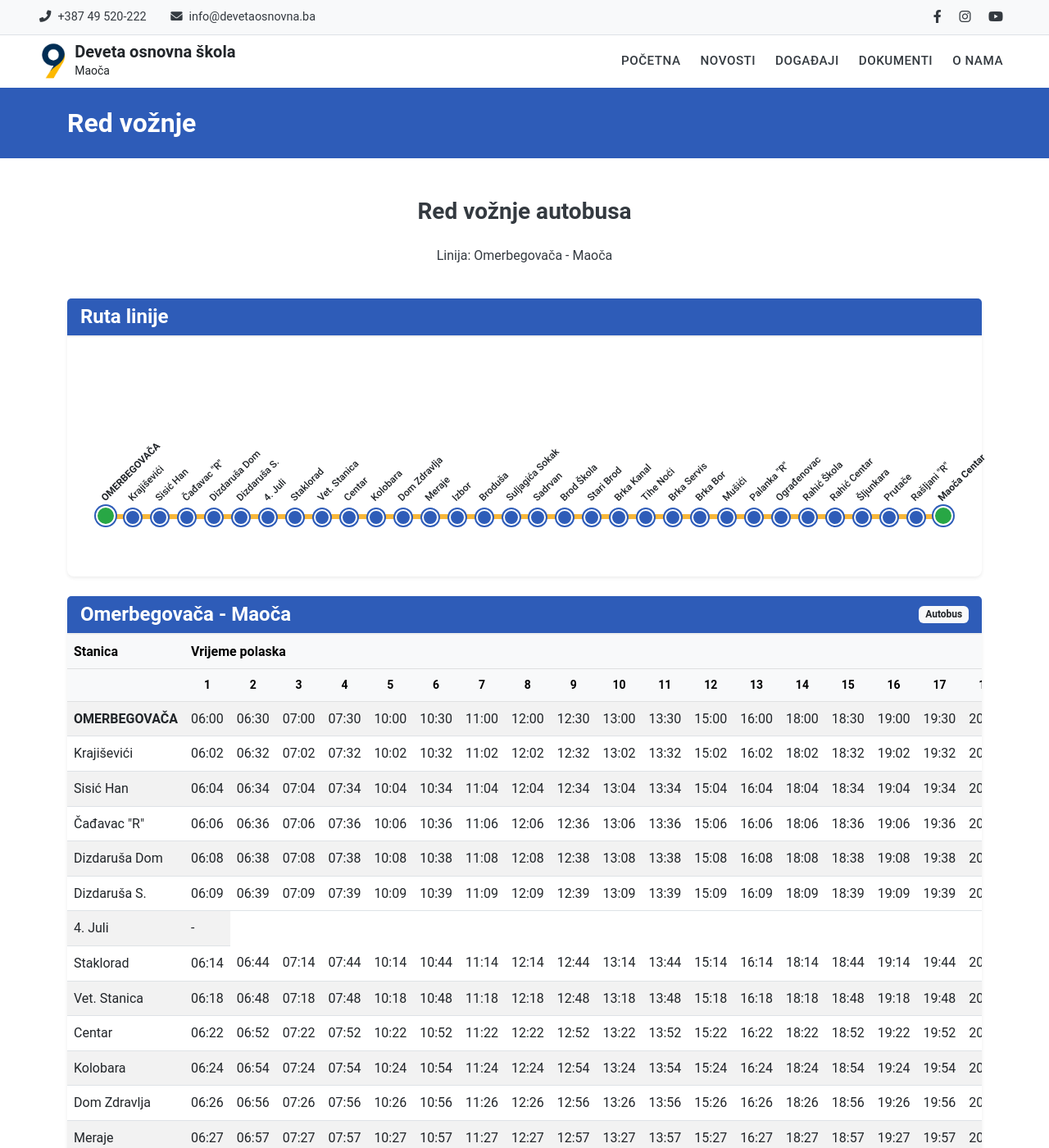
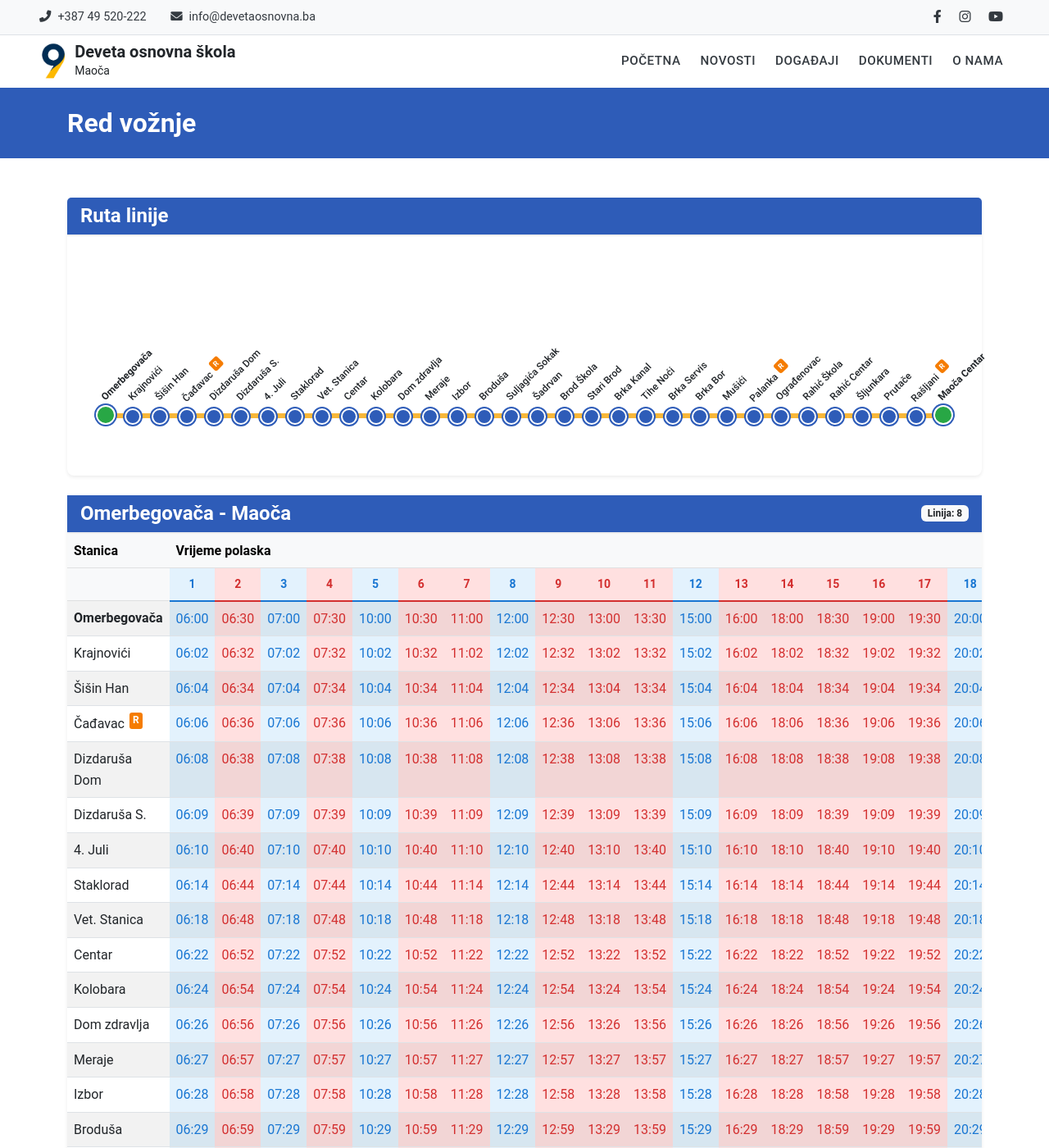
Before and after one commit to ernadosmic/deveta_webpage, a Jekyll site: the page built from _pages/red-voznje.md, in a window 1280 px wide and 1400 px high. Shown: the whole window at 82% size. Built offline with Jekyll 4.4.1, drawn with Linux system fonts in a browser that asks for light colours; a script that is not in the unit is left out; some of the changed text lies outside the part shown.

Commit message:
feat: enhance bus timetable and route map with service indicators and styling improvements

```diff
--- a/_includes/bus-timetable.html
+++ b/_includes/bus-timetable.html
@@ -40,10 +40,75 @@ end_station: Maoča Centar
 {% endcomment %}
 
 <div class="card shadow-sm mb-4">
+    <style>
+        /* Service styles with increased specificity */
+        table tbody tr td.irregular-service,
+        table thead tr th.irregular-service {
+            background-color: #ffe0e0 !important;
+            color: #d32f2f !important;
+        }
+
+        table tbody tr td.regular-service,
+        table thead tr th.regular-service {
+            background-color: #e3f2fd !important;
+            color: #1976d2 !important;
+        }
+
+        th.irregular-service {
+            border-bottom: 2px solid #d32f2f !important;
+        }
+
+        th.regular-service {
+            border-bottom: 2px solid #1976d2 !important;
+        }
+
+        /* Override table striping */
+        .table-striped>tbody>tr:nth-of-type(odd)>td.irregular-service {
+            background-color: #ffe0e0 !important;
+        }
+
+        .table-striped>tbody>tr:nth-of-type(odd)>td.regular-service {
+            background-color: #e3f2fd !important;
+        }
+
+        /* Style for legend dots */
+        .legend-dot {
+            display: inline-block;
+            width: 18px;
+            height: 18px;
+            line-height: 18px;
+            text-align: center;
+            border-radius: 50%;
+            margin-right: 5px;
+        }
+
+        .regular-dot {
+            color: #1976d2;
+            background-color: #e3f2fd;
+        }
+
+        .irregular-dot {
+            color: #d32f2f;
+            background-color: #ffe0e0;
+        }
+
+        /* Style for R indicator */
+        .station-r {
+            display: inline-block;
+            font-size: 0.75em;
+            font-weight: bold;
+            color: #ffffff;
+            background-color: #f57c00;
+            border-radius: 3px;
+            padding: 0px 4px;
+            margin-left: 2px;
+            vertical-align: super;
+        }
+    </style>
     <div class="card-header bg-primary text-white">
         <div class="d-flex justify-content-between align-items-center">
             <h4 class="mb-0">{{ include.title | default: "Red vožnje" }}</h4>
-            <span class="badge bg-light text-dark">Autobus</span>
+            <span class="badge bg-light text-dark">Linija: 8</span>
         </div>
     </div>
     <div class="card-body p-0">
@@ -59,7 +124,14 @@ end_station: Maoča Centar
                         {% assign column_count = 0 %}
                         {% for time in include.station_times[include.start_station] %}
                         {% assign column_count = column_count | plus: 1 %}
-                        <th class="text-center small">{{ column_count }}</th>
+                        {% assign column_string = column_count | string %}
+                        {% if column_count == 2 or column_count == 4 or column_count == 6 or column_count == 7 or
+                        column_count == 9 or column_count == 10 or column_count == 11 or column_count == 13 or
+                        column_count == 14 or column_count == 15 or column_count == 16 or column_count == 17 %}
+                        <th class="text-center small irregular-service">{{ column_count }}</th>
+                        {% else %}
+                        <th class="text-center small regular-service">{{ column_count }}</th>
+                        {% endif %}
                         {% endfor %}
                     </tr>
                 </thead>
@@ -68,13 +140,21 @@ end_station: Maoča Centar
                     <tr {% if station==include.end_station %}class="table-warning" {% endif %}>
                         <td>
                             {% if station == include.start_station or station == include.end_station %}
-                            <strong>{{ station }}</strong>
+                            <strong>{{ station | replace: ' "R"', ' <span class="station-r">R</span>' }}</strong>
                             {% else %}
-                            {{ station }}
+                            {{ station | replace: ' "R"', ' <span class="station-r">R</span>' }}
                             {% endif %}
-                        </td> {% if include.station_times and include.station_times[station] %}
+                        </td>{% if include.station_times and include.station_times[station] %}
+                        {% assign column_count = 0 %}
                         {% for time in include.station_times[station] %}
-                        <td>{% assign time_str = time | append: "" %}{{ time_str }}</td>
+                        {% assign column_count = column_count | plus: 1 %}
+                        {% if column_count == 2 or column_count == 4 or column_count == 6 or column_count == 7 or
+                        column_count == 9 or column_count == 10 or column_count == 11 or column_count == 13 or
+                        column_count == 14 or column_count == 15 or column_count == 16 or column_count == 17 %}
+                        <td class="irregular-service">{% assign time_str = time | append: "" %}{{ time_str }}</td>
+                        {% else %}
+                        <td class="regular-service">{% assign time_str = time | append: "" %}{{ time_str }}</td>
+                        {% endif %}
                         {% endfor %}
                         {% else %}
                         <td>-</td>
@@ -90,14 +170,18 @@ end_station: Maoča Centar
             <div class="col-md-6">
                 <h5>Objašnjenje</h5>
                 <ul class="list-unstyled">
-                    <li><small><strong>"R"</strong> - stanica na zahtjev</small></li>
+                    <li><small><span class="station-r">R</span> <strong>Raskrsnica</strong> - stanica na
+                            raskrsnici</small></li>
+                    <li><small><span class="legend-dot regular-dot">●</span> <strong>Plavo</strong> - polasci
+                            saobraćaju svakodnevno (1, 3, 5, 8, 12 i 18)</small></li>
+                    <li><small><span class="legend-dot irregular-dot">●</span> <strong>Crveno</strong> - ne
+                            saobraćaju vikendom, praznikom i tokom školskog raspusta</small></li>
                 </ul>
             </div>
             <div class="col-md-6">
                 <h5>Napomene</h5>
                 <ul class="list-unstyled">
                     <li><small>Red vožnje važi od 01.09.2024.</small></li>
-                    <li><small>Subotom, nedjeljom i praznicima vozi po posebnom redu vožnje.</small></li>
                 </ul>
             </div>
         </div>
--- a/_includes/route-map.html
+++ b/_includes/route-map.html
@@ -35,11 +35,11 @@ end_station: Maoča
         <div class="route-map-container">
             <div class="route-line"></div>
             <div class="stations">
-                {% for station in include.stations %}
-                <div
+                {% for station in include.stations %} <div
                     class="station {% if station == include.start_station %}start{% endif %} {% if station == include.end_station %}end{% endif %}">
                     <div class="station-content">
-                        <div class="station-name">{{ station }}</div>
+                        <div class="station-name">{{ station | replace: ' "R"', ' <span class="station-r">R</span>' }}
+                        </div>
                         <div class="station-dot"></div>
                     </div>
                 </div>
@@ -142,6 +142,19 @@ end_station: Maoča
                 font-weight: bold;
             }
 
+            /* Style for R indicator */
+            .station-r {
+                display: inline-block;
+                font-size: 0.75em;
+                font-weight: bold;
+                color: #ffffff;
+                background-color: #f57c00;
+                border-radius: 3px;
+                padding: 0px 4px;
+                margin-left: 2px;
+                vertical-align: super;
+            }
+
             @media (max-width: 768px) {
                 .route-map-container {
                     padding: 10px 4px;
--- a/_pages/red-voznje.md
+++ b/_pages/red-voznje.md
@@ -3,9 +3,9 @@ layout: default
 title: Red vožnje
 permalink: /red-voznje/
 route_stations:
-  - OMERBEGOVAČA
-  - Krajiševići
-  - Sisić Han
+  - Omerbegovača
+  - Krajnovići
+  - Šišin Han
   - Čađavac "R"
   - Dizdaruša Dom
   - Dizdaruša S.
@@ -14,12 +14,12 @@ route_stations:
   - Vet. Stanica
   - Centar
   - Kolobara
-  - Dom Zdravlja
+  - Dom zdravlja
   - Meraje
   - Izbor
   - Broduša
   - Suljagića Sokak
-  - Sadrvan
+  - Šadrvan
   - Brod Škola
   - Stari Brod
   - Brka Kanal
@@ -35,10 +35,10 @@ route_stations:
   - Prutače
   - Rašljani "R"
   - Maoča Centar
-start_station: OMERBEGOVAČA
+start_station: Omerbegovača
 end_station: Maoča Centar
 station_times:
-  OMERBEGOVAČA:
+  Omerbegovača:
     - "06:00"
     - "06:30"
     - "07:00"
@@ -57,7 +57,7 @@ station_times:
     - "19:00"
     - "19:30"
     - "20:00"
-  Krajiševići:
+  Krajnovići:
     - "06:02"
     - "06:32"
     - "07:02"
@@ -76,7 +76,7 @@ station_times:
     - "19:02"
     - "19:32"
     - "20:02"
-  Sisić Han:
+  Šišin Han:
     - "06:04"
     - "06:34"
     - "07:04"
@@ -247,7 +247,7 @@ station_times:
     - "19:24"
     - "19:54"
     - "20:24"
-  Dom Zdravlja:
+  Dom zdravlja:
     - "06:26"
     - "06:56"
     - "07:26"
@@ -342,7 +342,7 @@ station_times:
     - "19:30"
     - "20:00"
     - "20:30"
-  Sadrvan:
+  Šadrvan:
     - "06:32"
     - "07:02"
     - "07:32"
@@ -662,12 +662,7 @@ station_times:
 <!-- Bus Schedule Section -->
 <section class="py-5">
     <div class="container">
-        <div class="row mb-4">
-            <div class="col-12">
-                <h3 class="text-center mb-4">Red vožnje autobusa</h3>
-                <p class="text-center">Linija: Omerbegovača - Maoča</p>
-            </div>
-        </div>
+
           <!-- Route Map Visualization -->
         <div class="row mb-4">
             <div class="col-12">
@@ -692,20 +687,9 @@ station_times:
                     <strong>Važno:</strong> Provjerite aktuelni red vožnje prije putovanja, moguće su izmjene rasporeda.
                 </div>
 
-                <!-- Bus service information -->
-                <div class="card mt-3">
-                    <div class="card-header bg-light">
-                        <h5 class="mb-0">Informacije o polascima</h5>
-                    </div>
-                    <div class="card-body">
-                        <ul class="list-unstyled">
-                            <li>Polasci pod brojem 2, 4, 6, 7, 9, 10, 11, 13, 14, 15, 16 i 17 ne saobraćaju subotom, nedjeljom, praznikom i radnim danom za vrijeme školskog raspusta.</li>
-                            <li>Polasci pod brojem 1, 3, 5, 8, 12 i 18 saobraćaju svakodnevno.</li>
-                        </ul>
-                        <p class="small text-muted mt-2 mb-0">Napomena: Brojevi se odnose na redoslijed polazaka u tabeli (kolone).</p>
-                    </div>
-                </div>
+
             </div>
         </div>
     </div>
+
 </section>
```
Also changed, not shown: other parts of _pages/red-voznje.md (+1 -1 lines).
